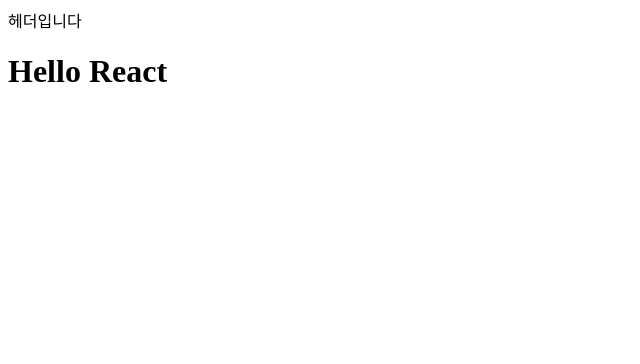
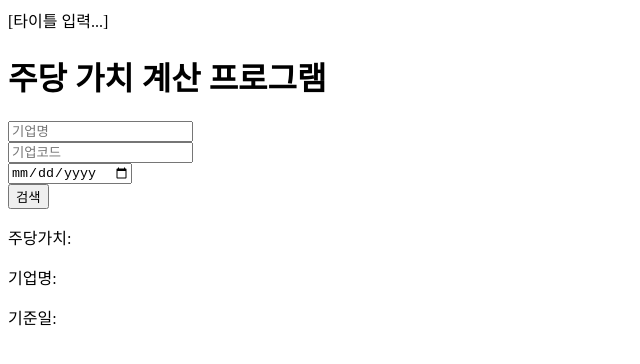
Before and after one commit to gnsgmlckdgk/comp-value-admin, a React (Create React App) app: page / in a window 1280 px wide. Shown: the top 364 px of the page, without its empty margins (0-640 px from the left). Built offline with nearby package versions, Linux system fonts and the light colour scheme.

Commit message:
입력화면 초안

```diff
--- a/src/App.jsx
+++ b/src/App.jsx
@@ -2,12 +2,17 @@
 
 // index.js는 자동으로 불러와짐 (JavaScript/Node.js의 모듈 시스템에서는 디렉토리를 import할 때 자동으로 그 디렉토리의 index.js 파일을 찾음)
 import { Header } from './components/common';
+import { InputFrom } from './components/dart_comp'
 
 function App() {
     return (
         <>
             <Header />
-            <h1>Hello React</h1>
+            <div class="container">
+                <h1>주당 가치 계산 프로그램</h1>
+                <InputFrom />
+            </div>
+
         </>
     );
 }
--- a/src/components/common/Header.jsx
+++ b/src/components/common/Header.jsx
@@ -1,6 +1,6 @@
 import React from 'react';
 
 function Header() {
-    return <header>헤더입니다</header>;
+    return <header>[타이틀 입력...]</header>;
 }
 export default Header;
--- /dev/null
+++ b/src/components/dart_comp/index.jsx
@@ -0,0 +1 @@
+export { default as InputFrom } from './input';
--- /dev/null
+++ b/src/components/dart_comp/input.jsx
@@ -0,0 +1,70 @@
+import React, { useState } from 'react';
+import axios from 'axios';  // npm install axios
+
+const InputFrom = () => {
+
+    // <input onChange={(e) => setName(e.target.value)} />
+    const [companyName, setCompanyName] = useState('');
+    const [code, setCode] = useState('');
+    const [date, setDate] = useState('');
+
+    // <div> {result && <p>결과: {result}</p>} </div>
+    const [result, setResult] = useState('');
+
+    const handleSubmit = async (e) => {
+        e.preventDefault();
+        try {
+            let sendUrl = "http://localhost:18080/dart/main/cal/per_value";
+
+            // const response = await axios.post('sendUrl', {
+            //     companyName: companyName,
+            //     code: code,
+            //     date: date
+            // }); // POST Sample (async/await, 응답 받을 수 있음)
+
+            // axios.post('/api', data)
+            // .then(response => {})
+            // .catch(error => {}); // POST Promise 기반 Sample(.then을 통해서 응답받음, 전송 후 안기다리고 아래코드 바로 실행됨)
+
+            const response = await axios.get(sendUrl, {
+                params: {
+                    companyName: companyName,
+                    code: code,
+                    date: date
+                }
+            }); // GET Sample
+
+            console.log("response", response);
+            setResult(response.data);
+
+        } catch (error) {
+            console.error(error);
+        }
+    };
+
+    return (
+        <>
+            <form onSubmit={handleSubmit}>
+                <div className="input-group">
+                    <input type="text" className="input" placeholder="기업명"
+                        value={companyName} onChange={(e) => setCompanyName(e.target.value)} />
+                </div>
+                <div class="input-group">
+                    <input type="text" className="input" placeholder="기업코드"
+                        value={code} onChange={(e) => setCode(e.target.value)} />
+                </div>
+                <div class="input-group">
+                    <input type="date" className="input"
+                        value={date} onChange={(e) => setDate(e.target.value)} />
+                </div>
+                <button className="btn" onClick={handleSubmit}>검색</button>
+            </form>
+            <div class="result">
+                <p>주당가치: <span>{ }</span></p>
+                <p>기업명: <span>{ }</span></p>
+                <p>기준일: <span>{ }</span></p>
+            </div>
+        </>
+    );
+}
+export default InputFrom;
```
Also changed, not shown: package.json (+4 -3 lines), 1 other file (tests, documents, lock files or other folders).
